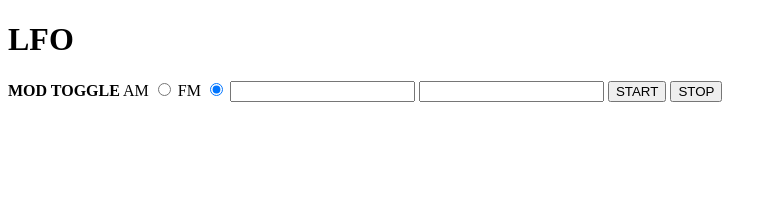
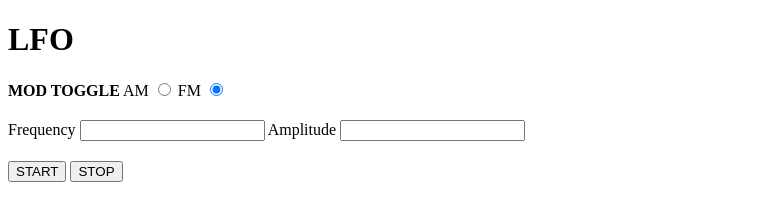
Before and after one commit to swlabrtyr/modulator, a plain HTML site: page index.html in a window 1280 px wide. Shown: the whole page, without its empty margins (0-777 px from the left). Drawn offline with Linux system fonts and the light colour scheme.

Commit message:
added basic styles

```diff
--- a/index.html
+++ b/index.html
@@ -8,15 +8,23 @@
 
   <body>
     <h1>LFO</h1>
+    <div id="toggles">
       <span><strong>MOD TOGGLE</strong></span>
       AM
       <input type="radio" name="mod-toggle" id="am-on">
       FM
       <input type="radio" name="mod-toggle" id="fm-on" checked="true">
+    </div>
+    <div id="inputs">
+      <span>Frequency</span>
       <input type="number" id="freq">
+      <span>Amplitude</span>
       <input type="number" id="amp">
+    </div>
+    <div id="playback">
       <button id="start">START</button>
       <button id="stop">STOP</button>
+    </div>
     <script src="app.js"></script>
   </body>
 </html>
--- a/style.css
+++ b/style.css
@@ -0,0 +1,11 @@
+#toggles {
+    margin-bottom:20px;
+}
+
+#inputs {
+    margin-bottom:20px;
+}
+
+#playback {
+    margin-bottom:20px;
+}
```
Also changed, not shown: app.js (+3 -4 lines). Lines whose indentation alone changed are shown as unchanged.
